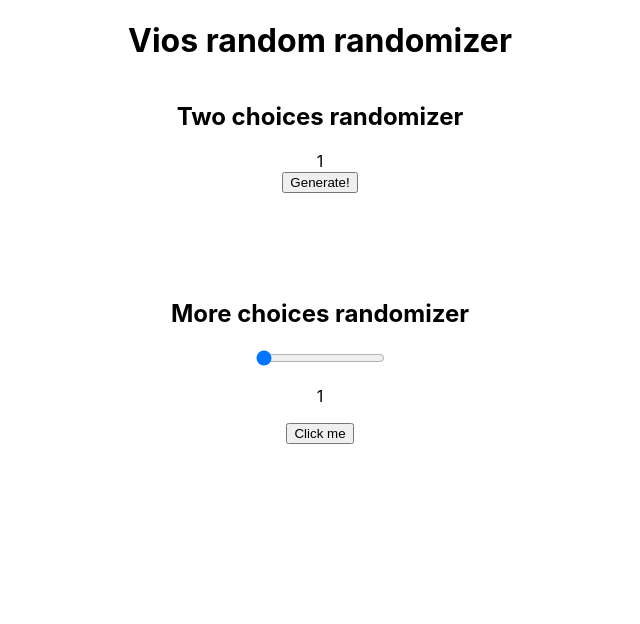
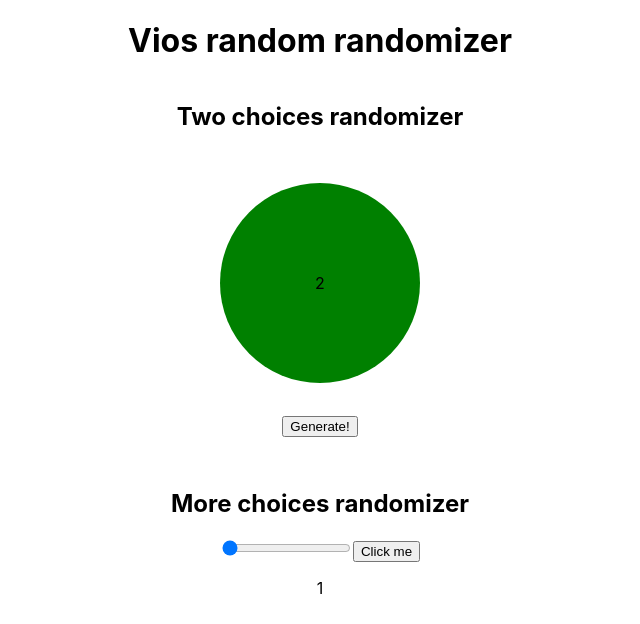
Before and after one commit to code-and-cats/random-randomizer, a React (Create React App) app in the folder code/: page / in a window 1280 px wide. Both pictures are taken after a click on the button "Generate!". Shown: the top 624 px of the page, without its empty margins (320-960 px from the left). Built offline with nearby package versions, Linux system fonts and the light colour scheme.

Commit message:
add color circle

```diff
--- a/code/src/App.css
+++ b/code/src/App.css
@@ -7,3 +7,37 @@ main {
   grid-template-rows: 1fr 1fr;
   gap: 2rem;
 }
+
+.two-choices-wrapper {
+  display: flex;
+  flex-direction: column;
+  align-items: center;
+  gap: 2rem;
+}
+
+.yes-container {
+  display: flex;
+  align-items: center;
+  justify-content: center;
+  width: 200px;
+  height: 200px;
+  background-color: blue;
+  border-radius: 50%;
+}
+
+.no-container {
+  display: flex;
+  align-items: center;
+  justify-content: center;
+  width: 200px;
+  height: 200px;
+  background-color: green;
+  border-radius: 50%;
+}
+
+.more-choices-wrapper {
+  display: flex;
+  flex-direction: column;
+  align-items: center;
+  gap: 2rem;
+}
--- a/code/src/components/RandomNumber.js
+++ b/code/src/components/RandomNumber.js
@@ -24,9 +24,9 @@ return (
         max="10"
         onChange={handleNumber}
         value={chosenNumber} />
+        {randomNumber ? <p>{randomNumber}</p> : null}
+        <button onClick={generateNumber}>Click me</button>
         <p>{chosenNumber}</p>
-        <button onClick={generateNumber}>Click me</button>
-        {randomNumber ? <p>{randomNumber}</p> : null}
     </div>
 )
 }
--- a/code/src/components/YesNo.js
+++ b/code/src/components/YesNo.js
@@ -1,18 +1,33 @@
 import React, { useState } from 'react'
 
 const YesNo = () => {
-const [xOrY, setXOrY] = useState('');
+const [xOrY, setXOrY] = useState(null);
 
 const handleYesNoClick = () => {
-    const randomYesNo = Math.floor(Math.random() * 2 - 1 + 1);
+    const randomYesNo = Math.floor(Math.random() * 2) + 1;
     setXOrY(randomYesNo);
+}
+console.log(xOrY)
+
+const handleDiv = () => {
+    setTimeout(() => {
+    }, 2000);
 }
 
 return (
-    <div>
+    <div className="two-choices-wrapper">
         <h2>Two choices randomizer</h2>
-        <div>{xOrY}</div>
-        <button onClick={handleYesNoClick}>Generate!</button>
+        {xOrY ?
+        <div className={xOrY === 1 ? 'yes-container' : 'no-container'}>{xOrY}</div> : null}
+        <div>
+            <button
+            onClick={() => {
+                handleDiv()
+                handleYesNoClick()
+                }}>
+                    Generate!
+                    </button>
+                    </div>
     </div>
 )
 }
```
